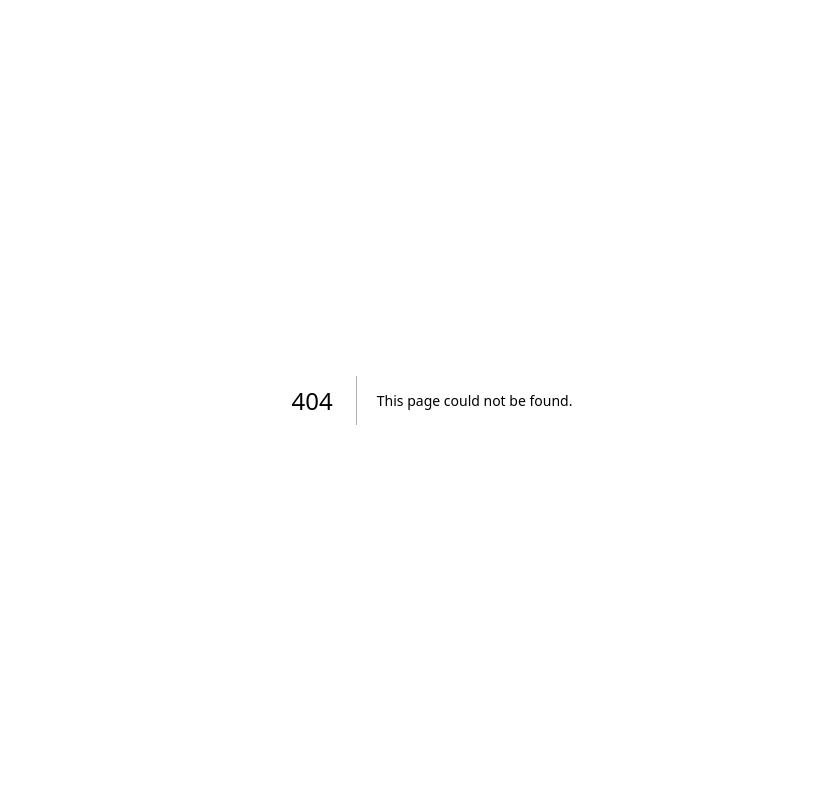
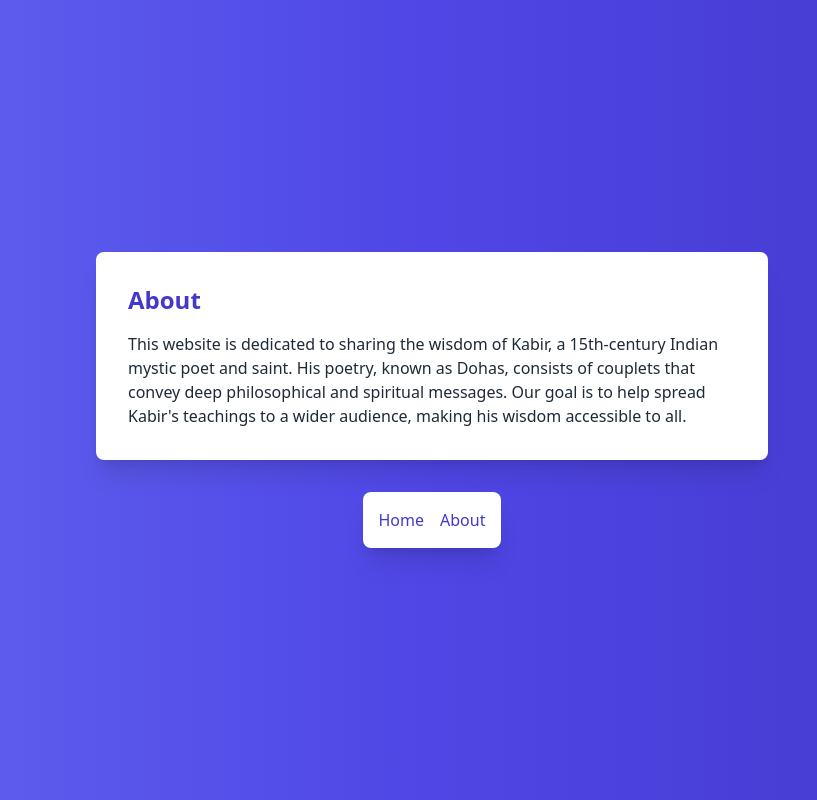
Before and after one commit to bnjr/kabir-dohas, a Next.js app: page /about in a window 1280 px wide. Before the commit this address had no page. Shown: the whole page, without its empty margins (208-1025 px from the left). Built offline with nearby package versions, Linux system fonts and the light colour scheme.

Commit message:
about page MainLayout TotalRecord one time call

```diff
--- /dev/null
+++ b/src/components/Footer.tsx
@@ -0,0 +1,29 @@
+// components/Footer.tsx
+import Link from 'next/link';
+
+const Footer: React.FC = () => {
+  return (
+    <footer className="mt-8">
+      <nav className="bg-white shadow-xl rounded-lg p-4 max-w-2xl w-full">
+        <ul className="flex justify-between">
+          <li>
+            <Link href="/">
+              <button className="text-indigo-700 hover:text-indigo-800 focus:outline-none mr-4">
+                Home
+              </button>
+            </Link>
+          </li>
+          <li>
+            <Link href="/about">
+              <button className="text-indigo-700 hover:text-indigo-800 focus:outline-none">
+                About
+              </button>
+            </Link>
+          </li>
+        </ul>
+      </nav>
+    </footer>
+  );
+};
+
+export default Footer;
--- /dev/null
+++ b/src/components/layouts/MainLayout.tsx
@@ -0,0 +1,18 @@
+// components/layouts/MainLayout.tsx
+import React from 'react'
+import Footer from '../Footer'
+
+interface MainLayoutProps {
+  children: React.ReactNode
+}
+
+const MainLayout: React.FC<MainLayoutProps> = ({children}) => {
+  return (
+    <div className='min-h-screen flex flex-col items-center justify-center bg-gradient-to-r from-indigo-500 via-indigo-600 to-indigo-700 p-4'>
+      <div className='w-full max-w-2xl'>{children}</div>
+      <Footer />
+    </div>
+  )
+}
+
+export default MainLayout
--- a/src/pages/_app.tsx
+++ b/src/pages/_app.tsx
@@ -1,6 +1,11 @@
 import '@/styles/globals.css'
-import type { AppProps } from 'next/app'
+import type {AppProps} from 'next/app'
+import MainLayout from '../components/layouts/MainLayout'
 
-export default function App({ Component, pageProps }: AppProps) {
-  return <Component {...pageProps} />
+export default function App({Component, pageProps}: AppProps) {
+  return (
+    <MainLayout>
+      <Component {...pageProps} />
+    </MainLayout>
+  )
 }
--- /dev/null
+++ b/src/pages/about.tsx
@@ -0,0 +1,15 @@
+// pages/about.tsx
+import React from 'react'
+import AboutSection from '../components/AboutSection'
+import SEOHead from '../components/SEOHead'
+
+const AboutPage: React.FC = () => {
+  return (
+    <>
+      <SEOHead />
+      <AboutSection />
+    </>
+  )
+}
+
+export default AboutPage
--- a/src/pages/api/doha.ts
+++ b/src/pages/api/doha.ts
@@ -8,9 +8,12 @@ const AIRTABLE_TABLE_NAME = 'Dohas'
 const base = new Airtable({apiKey: AIRTABLE_API_KEY}).base(AIRTABLE_BASE_ID)
 
 let lastRandomOffset: number | null = null
+let totalRecords: number | null = null
 
-const getRandomDoha = async () => {
-  const totalRecords = await base(AIRTABLE_TABLE_NAME)
+const getTotalRecords = async () => {
+  console.log('getTotalRecords Called')
+
+  const records = await base(AIRTABLE_TABLE_NAME)
     .select({
       maxRecords: 1,
       view: 'Grid view',
@@ -19,11 +22,19 @@ const getRandomDoha = async () => {
     })
     .all()
 
-  const total = (totalRecords[0].fields['Count'] as number) ?? 0
+  return (records[0].fields['Count'] as number) ?? 0
+}
+
+const getRandomDoha = async () => {
+  console.log('getRandomDoha Called')
+
+  if (totalRecords === null) {
+    totalRecords = await getTotalRecords()
+  }
 
   let randomOffset
   do {
-    randomOffset = Math.floor(Math.random() * (total - 1)) + 1
+    randomOffset = Math.floor(Math.random() * (totalRecords - 1)) + 1
   } while (randomOffset === lastRandomOffset)
   lastRandomOffset = randomOffset
 
--- a/src/pages/index.tsx
+++ b/src/pages/index.tsx
@@ -1,7 +1,6 @@
 import {useState, useEffect} from 'react'
-import DohaDisplay from './components/DohaDisplay'
-import AboutSection from './components/AboutSection'
-import SEOHead from './components/SEOHead'
+import DohaDisplay from '../components/DohaDisplay'
+import SEOHead from '../components/SEOHead'
 interface DohaData {
   Doha: string
   EN: string
@@ -27,14 +26,11 @@ const Home = () => {
   return (
     <>
       <SEOHead />
-      <div className='min-h-screen flex flex-col items-center justify-center bg-gradient-to-r from-indigo-500 via-indigo-600 to-indigo-700 p-4'>
-        <DohaDisplay
-          dohaData={dohaData}
-          loading={loading}
-          fetchDoha={fetchDoha}
-        />
-        <AboutSection />
-      </div>
+      <DohaDisplay
+        dohaData={dohaData}
+        loading={loading}
+        fetchDoha={fetchDoha}
+      />
     </>
   )
 }
```
Also changed, not shown: src/components/AboutSection.tsx (renamed from src/pages/components/AboutSection.tsx), src/components/DohaDisplay.tsx (renamed from src/pages/components/DohaDisplay.tsx), src/components/SEOHead.tsx (renamed from src/pages/components/SEOHead.tsx), src/components/Spinner.tsx (renamed from src/pages/components/Spinner.tsx).
